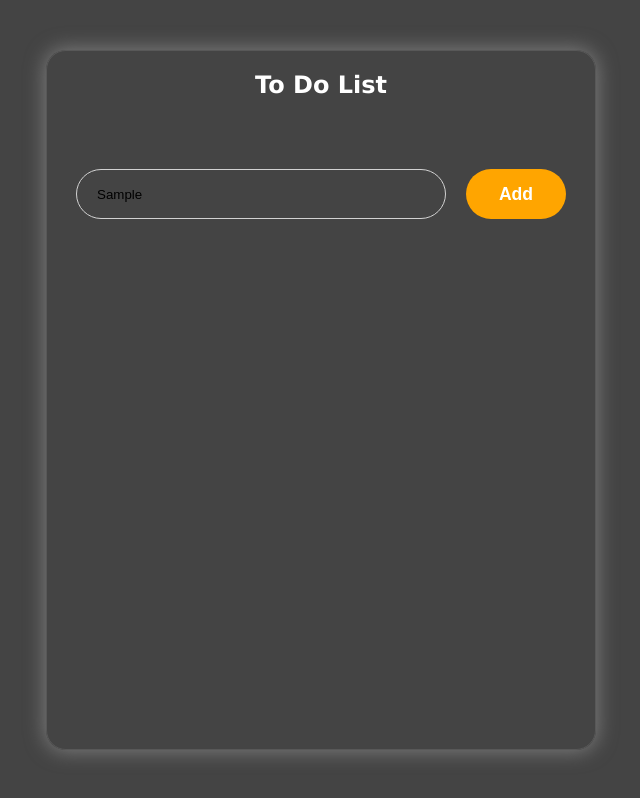
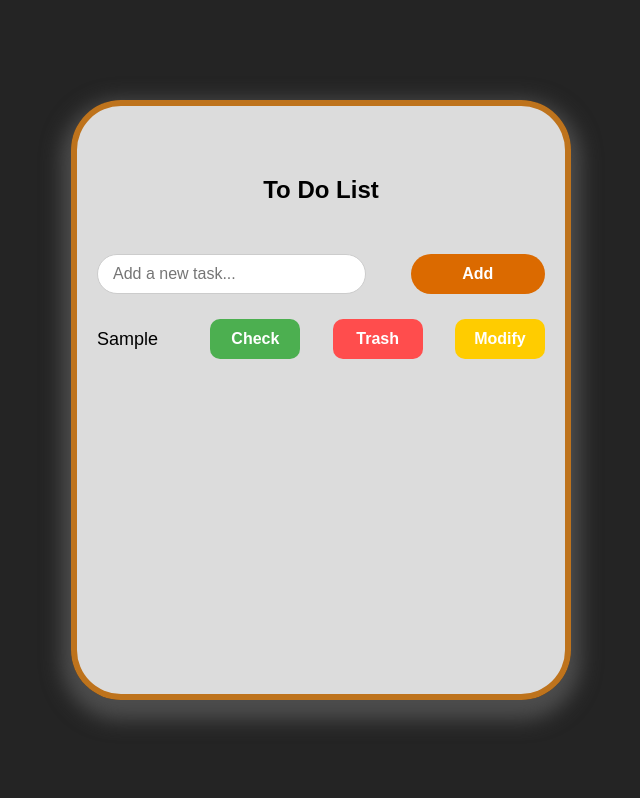
Before and after one commit to Bouvier-Tobias/todololist, a plain HTML site: page index.html in a window 1280 px wide. Both pictures are taken after typing "Sample" into the empty fields and a click on the button "Add". Shown: the whole page, without its empty margins (319-959 px from the left). Drawn offline with Linux system fonts and the light colour scheme.

Commit message:
Refonte du code HTML, CSS, et JavaScript

```diff
--- a/index.html
+++ b/index.html
@@ -1,24 +1,26 @@
-<!DOCTYPE html>
+<!doctype html>
 <html lang="en">
   <head>
-    <meta charset="UTF-8">
-    <meta name="viewport" content="width=device-width, initial-scale=1.0">
-    <link rel="stylesheet" href="style.css">
-    <title>Document</title>
+    <meta charset="UTF-8" />
+    <meta name="viewport" content="width=device-width, initial-scale=1.0" />
+    <link rel="stylesheet" href="style.css" />
+    <title>To Do List</title>
   </head>
   <body>
-
     <section id="todo-container">
       <h1>To Do List</h1>
       <form id="todo-form">
-            <input type="text" id="todo-input" placeholder="Veuillez rentrer une tache">
-
-            <button type="submit" id="todo-button">Add</button>
+        <input
+          type="text"
+          id="todo-input"
+          placeholder="Add a new task..."
+          required
+        />
+        <button id="add-task" type="submit">Add</button>
       </form>
       <ul id="todo-list"></ul>
     </section>
 
-
     <script src="script.js"></script>
   </body>
 </html>
--- a/script.js
+++ b/script.js
@@ -1,36 +1,78 @@
-const todoInput = document.getElementById('todo-input')
-const addButton = document.getElementById('todo-button')
-const todoList = document.getElementById('todo-list')
+const todoInput = document.getElementById("todo-input");
+const addTaskButton = document.getElementById("add-task");
+const todoList = document.getElementById("todo-list");
 
-addButton.addEventListener('click', addTask)
-todoList.addEventListener('click', deleteModifyCheck)
+addTaskButton.addEventListener("click", addTask);
+todoList.addEventListener("click", deleteModifyCheck);
 
-function addTask(event){
-    event.preventDefault();
+function addTask(event) {
+  event.preventDefault();
 
-    const blockTask = document.createElement('div');
-    blockTask.classList.add('block-task');
+  const valuetodoInput = todoInput.value.trim();
 
-    const taskText = document.createElement('li');
-    taskText.textContent = todoInput.value;
-    taskText.classList.add('li');
-    blockTask.appendChild(taskText);
+  const taskBlock = document.createElement("div");
+  taskBlock.classList.add("task-block");
 
-    const checkButton = document.createElement("button");
-    checkButton.textContent('add');
-    checkButton.classList.add('check-button');
-    blockTask.appendChild(checkButton);
+  const taskText = document.createElement("li");
+  taskText.textContent = valuetodoInput;
+  taskBlock.appendChild(taskText);
 
-    const trashButton = document.createElement('button');
-    trashButton.textContent('Trash');
-    trashButton.classList.add('trash-button');
-    blockTask.appendChild(trashButton);
+  const checkButton = document.createElement("button");
+  checkButton.textContent = "Check";
+  checkButton.classList.add("check-button");
+  taskBlock.appendChild(checkButton);
 
-    const modifyButton = document.createElement('button');
-    modifyButton.textContent('Modify');
-    modifyButton.classList.add('modify-button');
-    blockTask.appendChild(modifyButton);
+  const trashButton = document.createElement("button");
+  trashButton.textContent = "Trash";
+  trashButton.classList.add("trash-button");
+  taskBlock.appendChild(trashButton);
 
-    todoList.appendChild(blockTask);
-    todoInput.value = 0;
+  const modifyButton = document.createElement("button");
+  modifyButton.textContent = "Modify";
+  modifyButton.classList.add("modify-button");
+  taskBlock.appendChild(modifyButton);
+
+  todoList.appendChild(taskBlock);
+  todoInput.value = "";
 }
+
+function deleteModifyCheck(event) {
+  const item = event.target;
+  const todoItem = item.parentElement;
+
+  if (item.classList.contains("check-button")) {
+    todoItem.classList.toggle("completed");
+  }
+
+  if (item.classList.contains("trash-button")) {
+    todoItem.classList.add("fall");
+    todoItem.addEventListener("transitionend", function () {
+      todoItem.remove();
+    });
+  }
+
+  if (item.classList.contains("modify-button")) {
+    const oldText = todoItem.querySelector("li");
+
+    const newInput = document.createElement("input");
+    newInput.type = "text";
+    newInput.value = oldText.textContent;
+    newInput.classList.add("todo-input");
+
+    todoItem.replaceChild(newInput, oldText);
+
+    const saveButton = document.createElement("button");
+    saveButton.textContent = "Save";
+    saveButton.classList.add("save-button");
+    todoItem.appendChild(saveButton);
+
+    saveButton.addEventListener("click", function () {
+      const newText = newInput.value.trim();
+      if (newText !== "") {
+        oldText.textContent = newText;
+        todoItem.replaceChild(oldText, newInput);
+        todoItem.removeChild(saveButton);
+      }
+    });
+  }
+}
--- a/style.css
+++ b/style.css
@@ -1,119 +1,184 @@
-*{
-    box-sizing: border-box;
+* {
+  font-family: "Poppins", sans-serif;
   margin: 0;
   padding: 0;
+  box-sizing: border-box;
 }
 
-body{
-    background-color: #444444;
+body {
+  display: flex;
+  justify-content: center;
+  align-items: center;
+  min-height: 100vh;
+  min-width: 100vw;
+}
+
+body {
+  background-color: #242424;
   display: flex;
   justify-content: center;
   align-items: center;
   min-width: 100vw;
   min-height: 100vh;
-    font-family:'Lucida Sans', 'Lucida Sans Regular', 'Lucida Grande', 'Lucida Sans Unicode', Geneva, Verdana, sans-serif;
+  font-family:
+    "Lucida Sans", "Lucida Sans Regular", "Lucida Grande",
+    "Lucida Sans Unicode", Geneva, Verdana, sans-serif;
 }
 
-#todo-container{
+#todo-container {
+  min-width: 500px;
+  max-width: 100%;
+  height: 600px;
+  max-height: 100vh;
+  background-color: #ffffffd7;
+  border-radius: 50px;
+  box-shadow: 0px 10px 20px 10px rgb(77, 77, 77);
   padding: 20px;
   display: flex;
   flex-direction: column;
-    align-items:center ;
-    min-width: 550px;
-    height: 700px;
-    border: 1px solid #585858;
-    border-radius: 20px;
-    box-shadow: 0 0px 20px 1px #7e7e7e;
+  border: 6px solid rgba(187, 100, 1, 0.87);
 }
 
-h1{
-    margin-bottom: 70px;
-    color: #fff;
+#todo-form {
+  display: flex;
+  justify-content: space-between;
+  margin-bottom: 20px;
+  height: 40px;
 }
 
-#todo-form{
+h1 {
+  text-align: center;
+  margin: 50px 0 50px 0;
+}
+
+#todo-input {
+  width: 60%;
+  padding: 15px;
+  border: 1px solid #ccc;
+  border-radius: 20px;
+  font-size: 1em;
+}
+
+#add-task {
+  width: 30%;
+  background-color: #db6a00;
+  color: white;
+  border: none;
+  border-radius: 20px;
+  cursor: pointer;
+  font-size: 16px;
+  font-weight: bold;
+}
+
+#todo-list {
+  list-style: none;
+  padding: 0;
+  margin: 0;
+  overflow-y: auto;
+  display: flex;
+  justify-content: center;
+  flex-direction: column;
+  gap: 10px;
+}
+
+.task-block {
   width: 100%;
   height: 50px;
   display: flex;
-    justify-content: center;
-    gap: 20px;
-    margin-bottom: 50px;
-
+  justify-content: space-between;
+  align-items: center;
+  gap: 5px;
 }
 
-#todo-form #todo-input{
-    height: 100%;
-    width: 370px;
-    padding-left: 20px;
-    border-radius: 100px;
-    outline: none;
-    border: 1px solid #d2d2d2;
-    background-color: transparent;
+li {
+  font-size: 18px;
+  margin-right: 20px;
 }
 
-#todo-form #todo-input::placeholder{
-    font-size: 1.1em;
+.check-button {
+  width: 90px;
+  height: 40px;
+  background-color: #4caf50;
+  color: white;
+  border: none;
+  border-radius: 10px;
+  cursor: pointer;
+  font-size: 16px;
   font-weight: bold;
-    color: #d2d2d2;
+  transition: background-color 0.3s ease;
 }
 
-#todo-form #todo-button{
-    width: 100px;
-    height: 100%;
-    background-color: orange;
-    border: none;
-    border-radius: 100px;
-    cursor: pointer;
-    font-size: 1.1em;
-    color: #fff;
-    font-weight: bold;
+.check-button:hover {
+  background-color: #45a049;
 }
 
-#todo-list{
-    width: 100%;
-    height: 50px;
+.trash-button {
+  width: 90px;
+  height: 40px;
+  background-color: #ff4d4d;
+  color: white;
+  border: none;
+  border-radius: 10px;
+  cursor: pointer;
+  font-size: 16px;
+  font-weight: bold;
+  transition: background-color 0.3s ease;
 }
 
-.block-task{
-    height: 100%;
-    height: 100%;
-    display: flex;
-    flex-direction: row;
-    gap: 10px;
-    z-index: 2;
+.trash-button:hover {
+  background-color: #c03131;
 }
 
-.li{
-    font-size: 1.1em;
-    color: #fff;
+.modify-button {
+  width: 90px;
+  height: 40px;
+  background-color: #ffcc00;
+  color: white;
+  border: none;
+  border-radius: 10px;
+  cursor: pointer;
+  font-size: 16px;
+  font-weight: bold;
+  transition: background-color 0.3s ease;
 }
 
-.check-button{
-    width: 50px;
-    height: 100%;
-    color: green;
+.modify-button:hover {
+  background-color: #e6b800;
 }
 
-.check-button:hover{
-    color: rgb(0, 109, 0);
+.completed {
+  text-decoration: line-through;
+  color: #888;
+  opacity: 0.6;
 }
 
-.trash-button{
-    width: 50px;
-    height: 100%;
-    color: red;
+.fall {
+  transform: translatex(15px);
+  opacity: 0;
+  transition: all 350ms ease;
 }
 
-.trash-button:hover{
-    color: rgb(178, 0, 0);
+.todo-input {
+  width: 35%;
+  padding: 10px;
+  border: 1px solid #ccc;
+  border-radius: 20px;
+  font-size: 1em;
 }
 
-.modify-button{
-    width: 50px;
-    height: 100%;
-    color: rgb(219, 157, 0);
+.save-button {
+  width: 90px;
+  height: 40px;
+  background-color: #0099ff;
+  color: white;
+  border: none;
+  border-radius: 10px;
+  cursor: pointer;
+  font-size: 16px;
+  font-weight: bold;
+  transition: background-color 0.3s ease;
 }
 
-.modify-button:hover{
-    color: rgb(180, 129, 0) ;
+.save-button:hover {
+  background-color: #007acc;
 }
```
Lines whose indentation alone changed are shown as unchanged.
